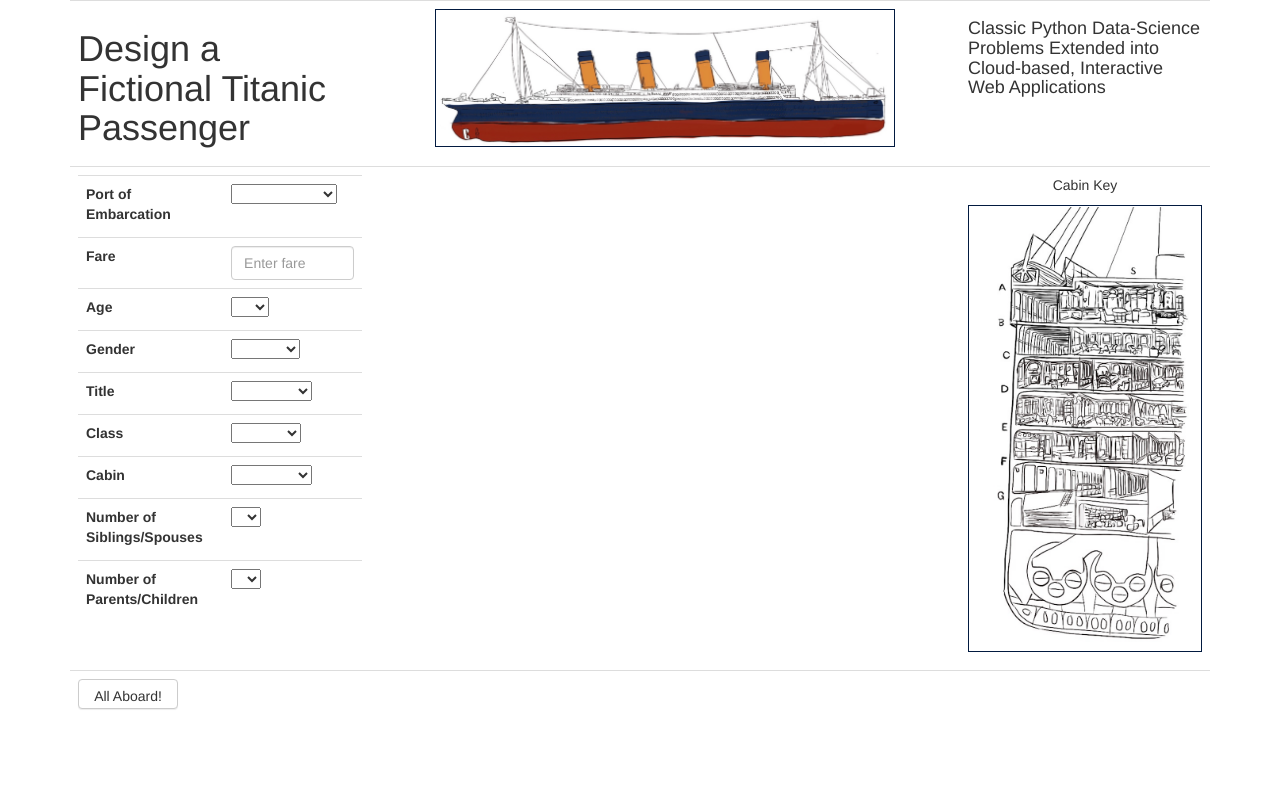
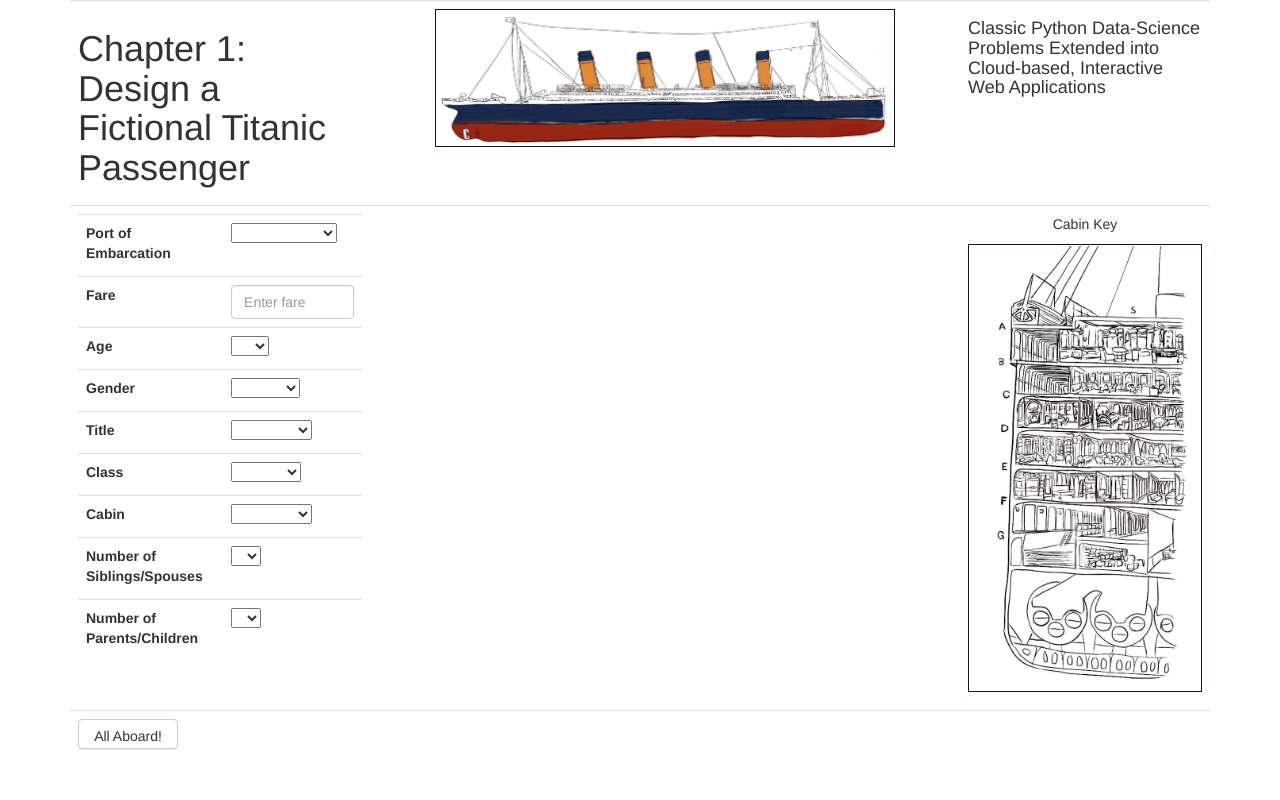
Before and after one commit to amunategui-prototyping/Chapter-1, a Python web app: template web-application/templates/index.html in a window 1280 px wide. Run offline with Jinja, Linux system fonts and the light colour scheme; the template is opened without the code that fills it, so the values that code supplies are empty; some libraries are stand-ins or nearby versions.

Commit message:
Update index.html

```diff
--- a/web-application/templates/index.html
+++ b/web-application/templates/index.html
@@ -18,7 +18,7 @@
 <div class="form-group">
 <table class="table">
     <tr>
-        <td width="300px"><p style="text-align:center"><h1>Design a Fictional Titanic Passenger</h1></p></td>
+        <td width="300px"><p style="text-align:center"><h1>Chapter 1: Design a Fictional Titanic Passenger</h1></p></td>
         <td><p style="text-align:center">
 			<img src="static/images/small_titanic.jpg" alt="titanic" style='padding:1px; border:1px solid #021a40; width: 80%; height: 80%'>
 			</p>
```
